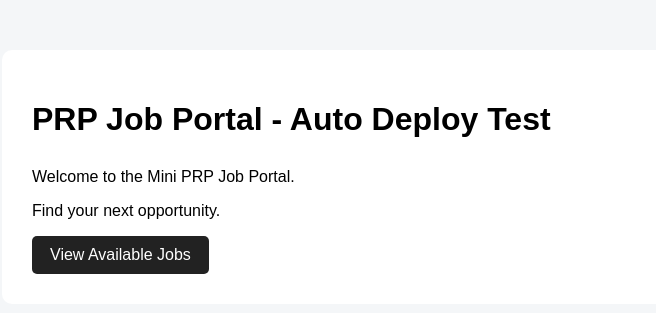
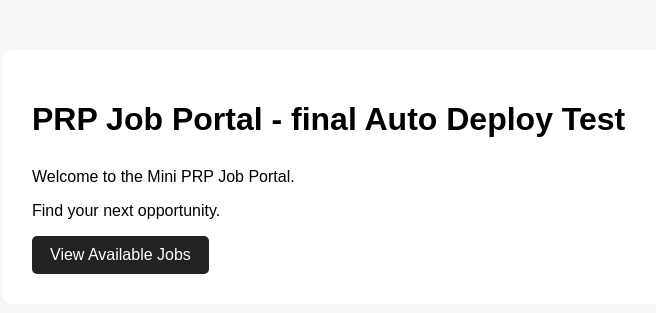
Before and after one commit to Arunvignesh135/prp-job-portal, a Flask app: page / in a window 1280 px wide. Shown: the top 313 px of the page, without its empty margins (160-816 px from the left). Run offline with Flask 3, Linux system fonts and the light colour scheme.

Commit message:
Update index.html

```diff
--- a/templates/index.html
+++ b/templates/index.html
@@ -14,7 +14,7 @@
 
 <div class="container">
 
-    <h1>PRP Job Portal - Auto Deploy Test</h1>
+    <h1>PRP Job Portal - final Auto Deploy Test</h1>
 
     <p>Welcome to the Mini PRP Job Portal.</p>
 
```
